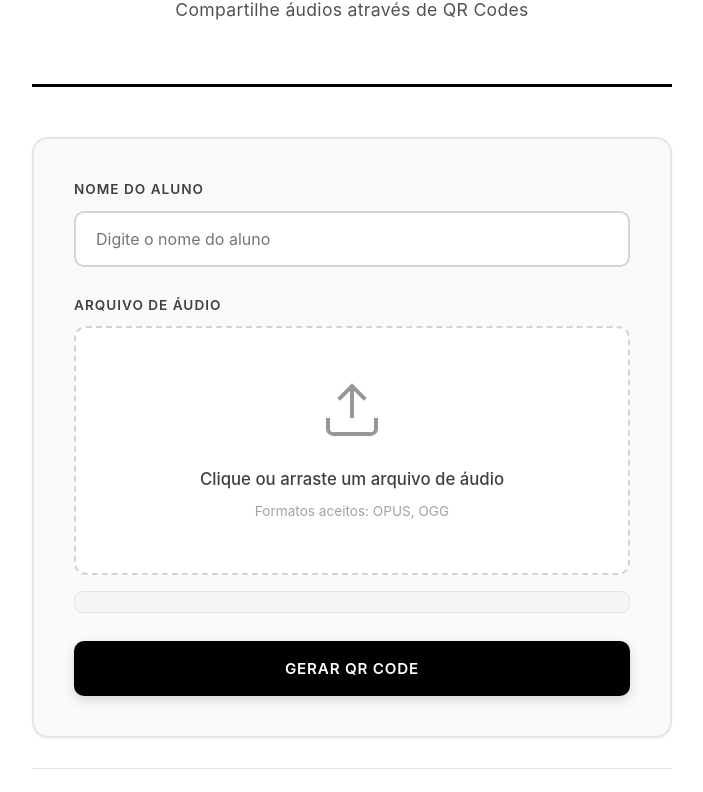
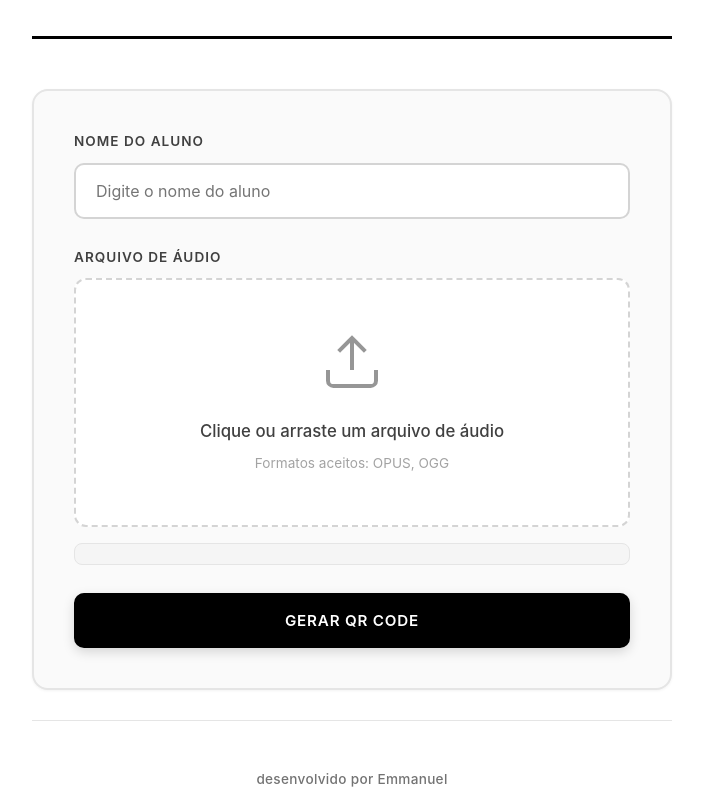
Before and after one commit to pxyyyyyyy-creator/audios-qr, a plain HTML site: page index.html in a window 1280 px wide. Shown: the part 169-961 px from the top of the page, without its empty margins (288-991 px from the left). Drawn offline with Linux system fonts and the light colour scheme.

Commit message:
Remove subtitle from header

```diff
--- a/index.html
+++ b/index.html
@@ -12,7 +12,6 @@
     <div class="container">
         <header id="mainHeader">
             <h1>Áudio QR</h1>
-            <p class="subtitle">Compartilhe áudios através de QR Codes</p>
             <div class="install-section" id="installSection" style="display: none;">
                 <button id="installBtn" class="btn btn-secondary">Adicionar à Tela Inicial</button>
             </div>
```
